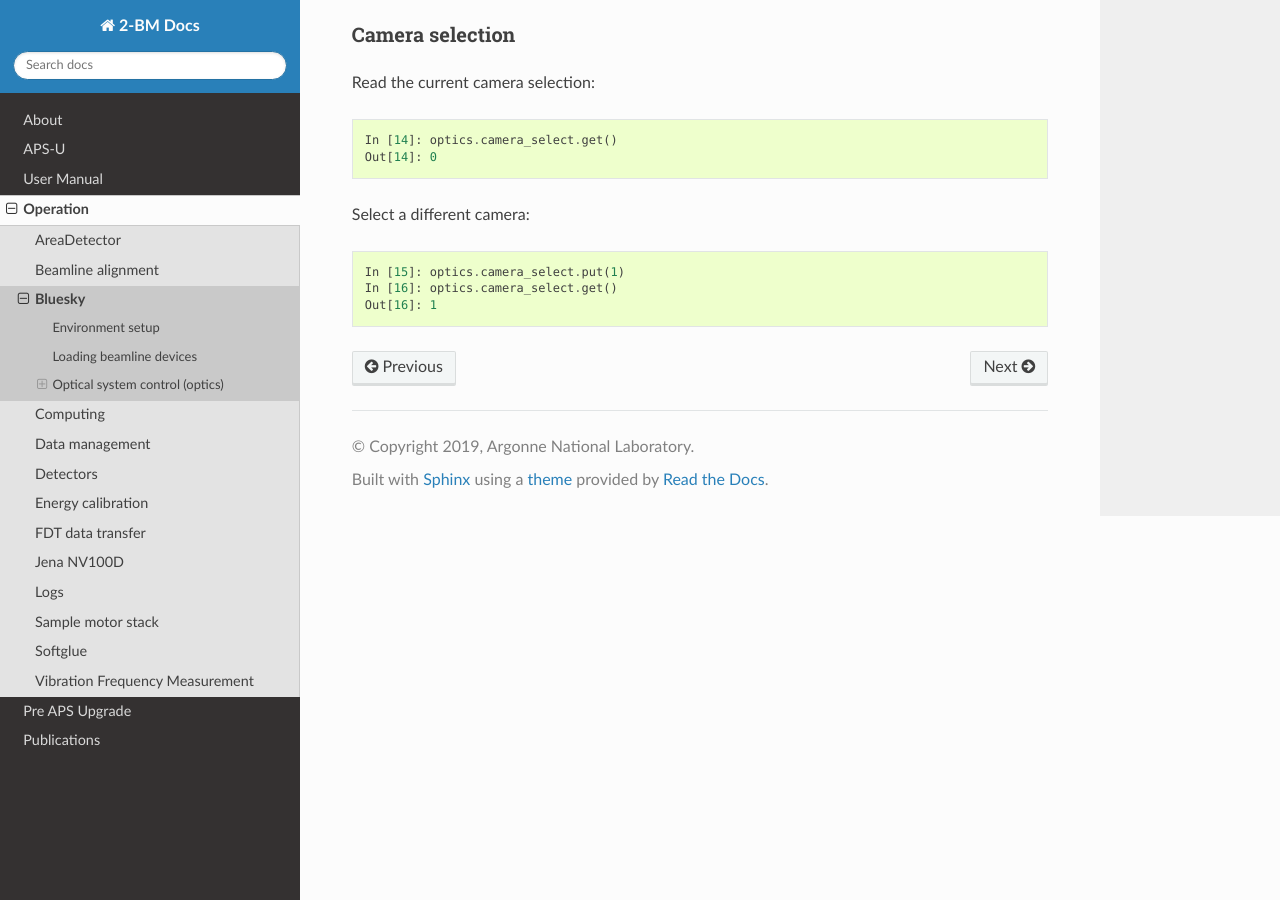
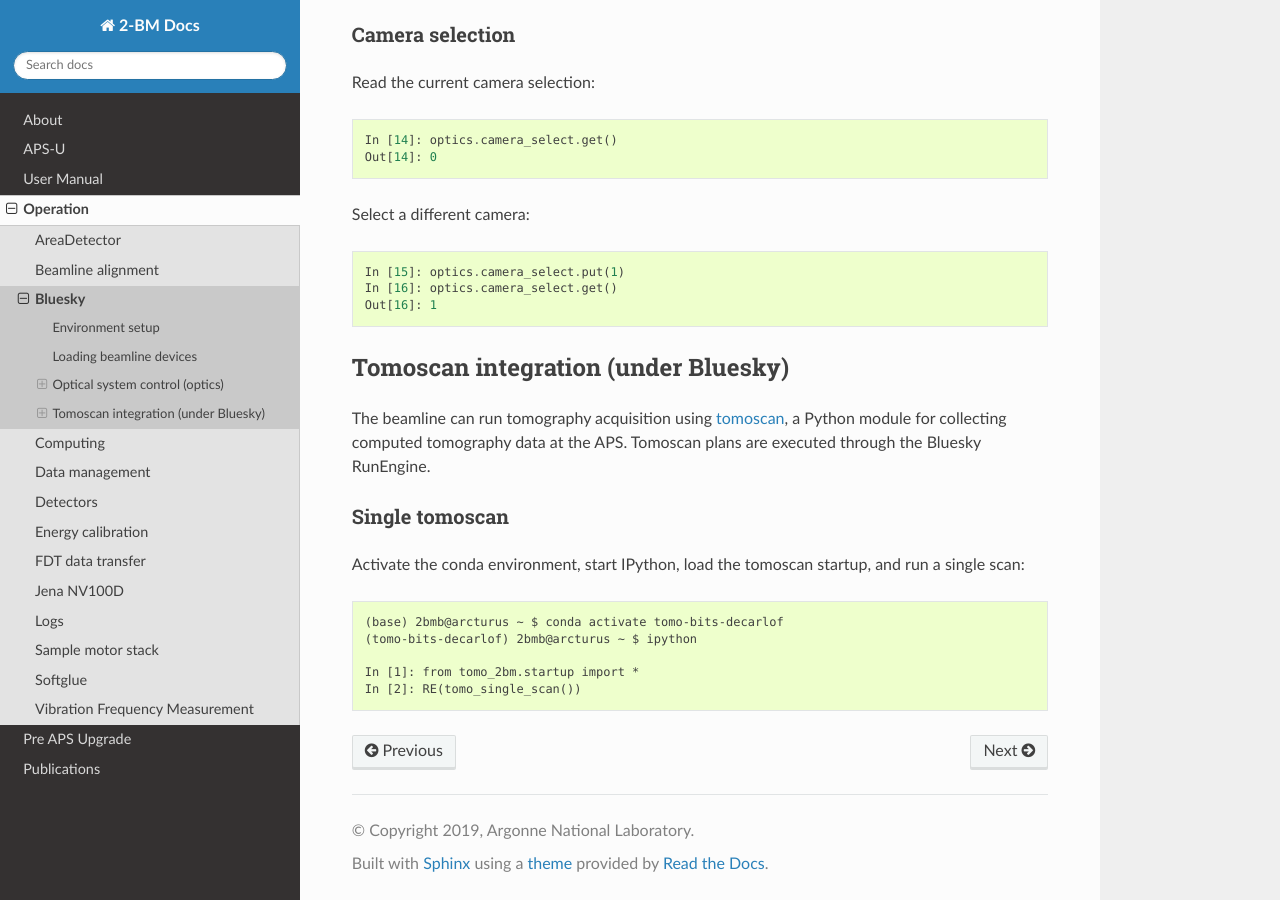
Before and after one commit to xray-imaging/2bm-docs, a Sphinx documentation site: the page built from docs/source/ops/item_015.rst, in a window 1280 px wide and 900 px high, scrolled down 2184 px. Built offline with Sphinx 7.4.7 and the Read the Docs theme 3.1.0, drawn with Linux system fonts in a browser that asks for light colours; the version number could not be read and is left out.

Commit message:
Add Tomoscan integration section with docs link and single-scan Bluesky/RunEngine example command sequence

```diff
--- a/docs/source/ops/item_015.rst
+++ b/docs/source/ops/item_015.rst
@@ -114,3 +114,24 @@ Select a different camera::
   In [15]: optics.camera_select.put(1)
   In [16]: optics.camera_select.get()
   Out[16]: 1
+
+
+Tomoscan integration (under Bluesky)
+====================================
+
+The beamline can run tomography acquisition using
+`tomoscan <https://tomoscan.readthedocs.io/en/latest/index.html>`_, a Python
+module for collecting computed tomography data at the APS.  Tomoscan plans
+are executed through the Bluesky RunEngine.
+
+Single tomoscan
+---------------
+
+Activate the conda environment, start IPython, load the tomoscan startup,
+and run a single scan::
+
+  (base) 2bmb@arcturus ~ $ conda activate tomo-bits-decarlof
+  (tomo-bits-decarlof) 2bmb@arcturus ~ $ ipython
+
+  In [1]: from tomo_2bm.startup import *
+  In [2]: RE(tomo_single_scan())
```
